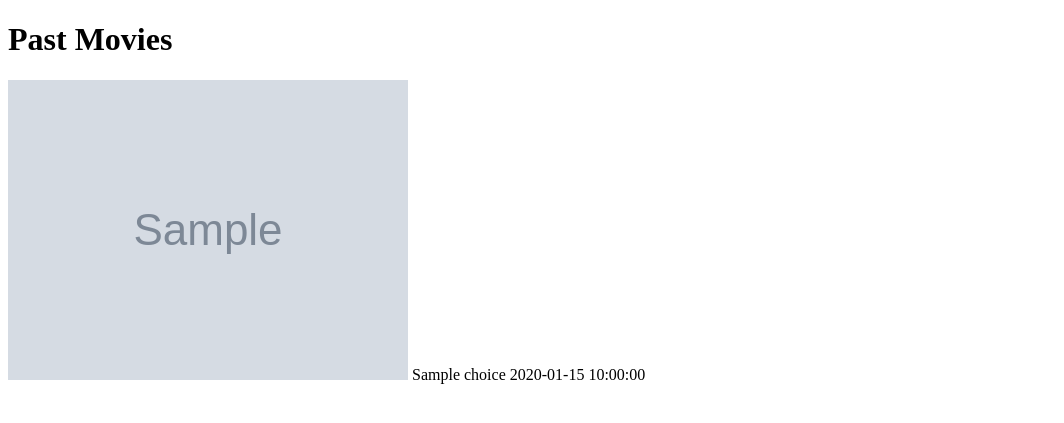
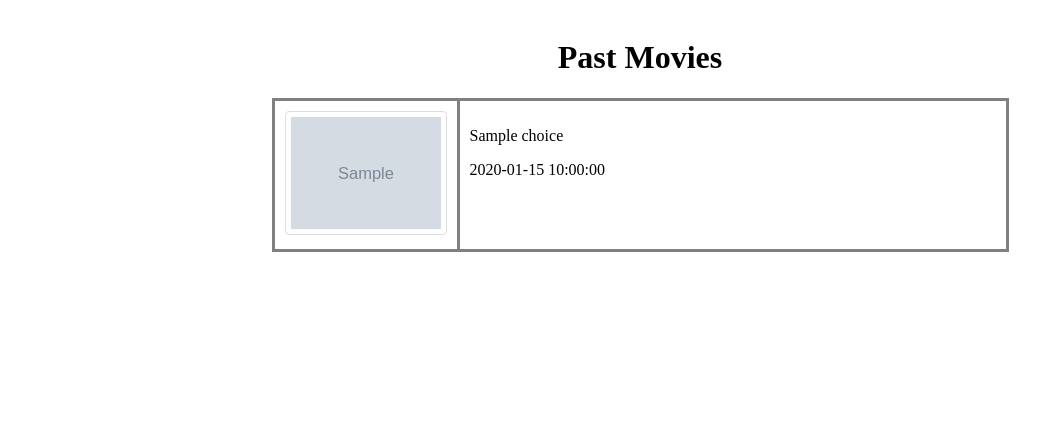
Before and after one commit to svirgilgood/movie-night, a FastAPI app: template templates/movies.html in a window 1280 px wide. Shown: the top 423 px of the page, without its empty margins (0-1064 px from the left). Run offline with FastAPI, Linux system fonts and the light colour scheme; the template is opened without the code that fills it: most values are stand-ins (such as "Sample title", 1, 10 or a date in 2020); grey boxes marked "Sample" are stand-in pictures; parts of the project's set-up code (start-up, migrations or seed data) failed here and were passed over.

Commit message:
update the movies styling so that it centers in the page, and add the links to the imdb page

```diff
--- a/templates/movies.html
+++ b/templates/movies.html
@@ -4,19 +4,46 @@
     <meta charset="UTF-8">
     <meta name="viewport" content="width=device-width, initial-scale=1">
     <title>Past Movies</title>
-    <link href="css/style.css" rel="stylesheet">
+    <link href="{{ url_for('static', path='/style.css') }}" rel="stylesheet">
+    <style>
+      img {
+        border: 1px solid #ddd;
+        border-radius: 4px;
+        padding: 5px;
+        width: 150px;
+      }
+      .container {
+        display: grid;
+        grid-template-areas:
+          "image-column details-column";
+        grid-template-columns: 1fr 3fr;
+        gap: 3px;
+        background-color: grey;
+        padding: 3px;
+      }
+      .container div {
+        background-color: white;
+        padding: 10px;
+      }
+
+    </style>
     <!--- I think this is where I should add the movie choices, how to you add parameters to a jinja template? -->
   </head>
   <body>
-    <h1>Past Movies</h1>
-    {% for choice in choices %}
-    <div>
-      <img src="{{ choice.posterUrl }}" alt="{{ choice.title }}" class="thumbnail">
-      <span class="movie-title-modal">{{ choice.movieTitle }}</span>
-      <span class="choice-date-modal">{{ choice.date }}</span>
-      <img
+    <div style="justify-content:center;align-items:center;display:grid; padding:10px;">
+      <h1 style="justify-self:center;">Past Movies</h1>
+      {% for choice in choices %}
+      <div class="container">
+        <div class="image-column">
+          <a href="{{ choice.movieNode }}"><img src="{{ choice.posterUrl }}" alt="{{ choice.title }}" class="thumbnail"></a>
+        </div>
+        <div class="details-column">
+          <p class="movie-title">{{ choice.movieTitle }}</p>
+          <p class="choice-date">{{ choice.date }}</p>
+        </div>
+      </div>
+      {% endfor %}
     </div>
-    {% endfor %}
 
 
   </body>
```
